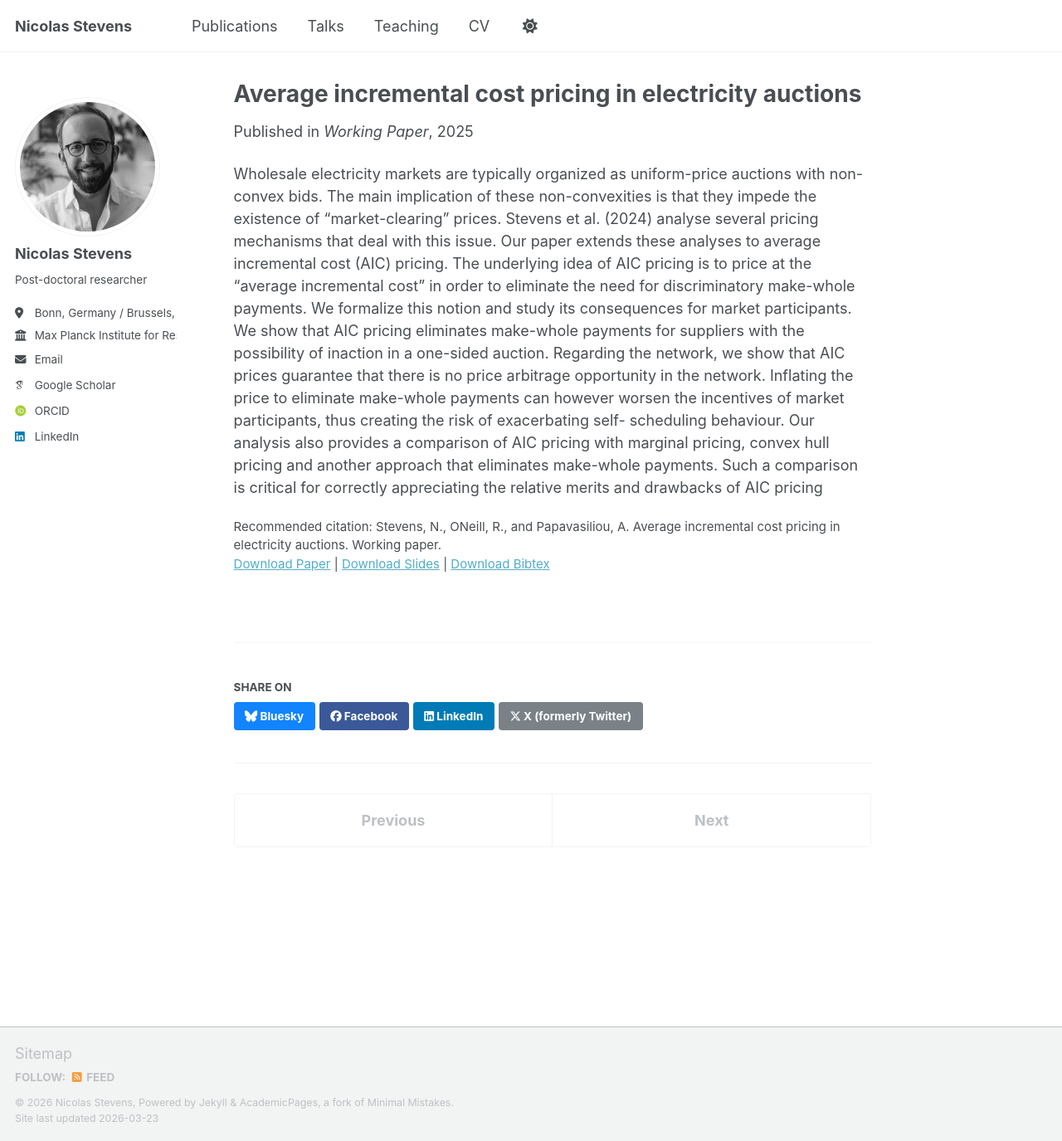
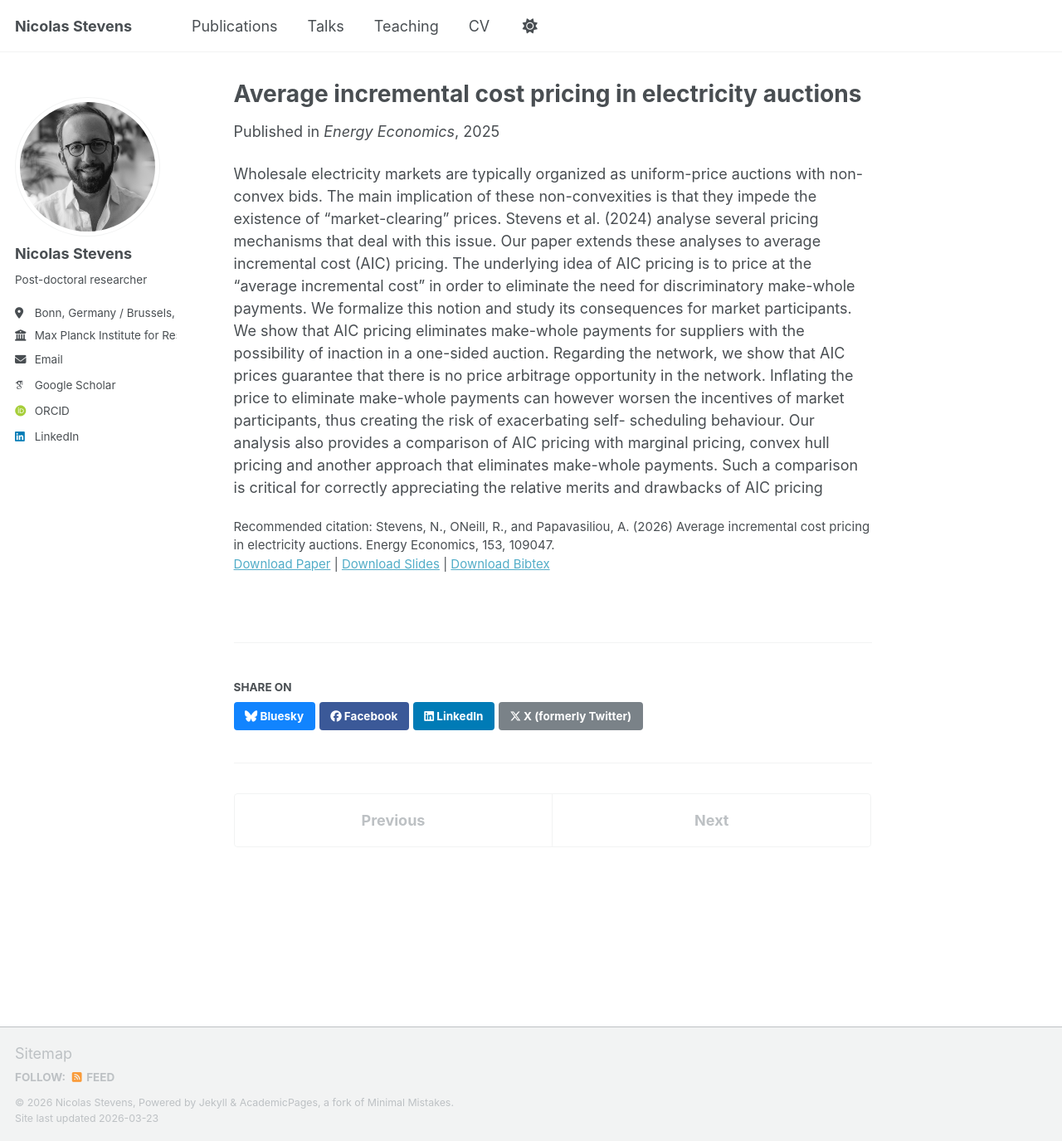
Before and after one commit to NicolasStevens/NicolasStevens.github.io, a Jekyll site: the page built from _publications/StevensAIC2025.md, in a window 1280 px wide and 1375 px high. Shown: the whole window at 83% size. Built offline with Jekyll 4.4.1, drawn with Linux system fonts in a browser that asks for light colours; some web fonts are replaced; a script that is not in the unit is left out.

Commit message:
Update StevensAIC2025.md

```diff
--- a/_publications/StevensAIC2025.md
+++ b/_publications/StevensAIC2025.md
@@ -1,14 +1,14 @@
 ---
 title: "Average incremental cost pricing in electricity auctions"
 collection: publications
-category: workingpaper
+category: manuscripts
 permalink: /publication/StevensAIC2025
 excerpt: 'Joint work with Richard ONeill and Anthony Papavasiliou.'
 date: 2025-06-01
-venue: 'Working Paper'
+venue: 'Energy Economics'
 slidesurl: 'https://NicolasStevens.github.io/files/2025a-IAEE_Paris_2.pdf'
 paperurl: 'https://NicolasStevens.github.io/files/Stevens2025.pdf'
 bibtexurl: ''
-citation: 'Stevens, N., ONeill, R., and Papavasiliou, A. Average incremental cost pricing in electricity auctions. Working paper.'
+citation: 'Stevens, N., ONeill, R., and Papavasiliou, A. (2026) Average incremental cost pricing in electricity auctions. Energy Economics, 153, 109047.'
 ---
 Wholesale electricity markets are typically organized as uniform-price auctions with non-convex bids. The main implication of these non-convexities is that they impede the existence of “market-clearing” prices. Stevens et al. (2024) analyse several pricing mechanisms that deal with this issue. Our paper extends these analyses to average incremental cost (AIC) pricing. The underlying idea of AIC pricing is to price at the “average incremental cost” in order to eliminate the need for discriminatory make-whole payments. We formalize this notion and study its consequences for market participants. We show that AIC pricing eliminates make-whole payments for suppliers with the possibility of inaction in a one-sided auction. Regarding the network, we show that AIC prices guarantee that there is no price arbitrage opportunity in the network. Inflating the price to eliminate make-whole payments can however worsen the incentives of market participants, thus creating the risk of exacerbating self- scheduling behaviour. Our analysis also provides a comparison of AIC pricing with marginal pricing, convex hull pricing and another approach that eliminates make-whole payments. Such a comparison is critical for correctly appreciating the relative merits and drawbacks of AIC pricing
```
